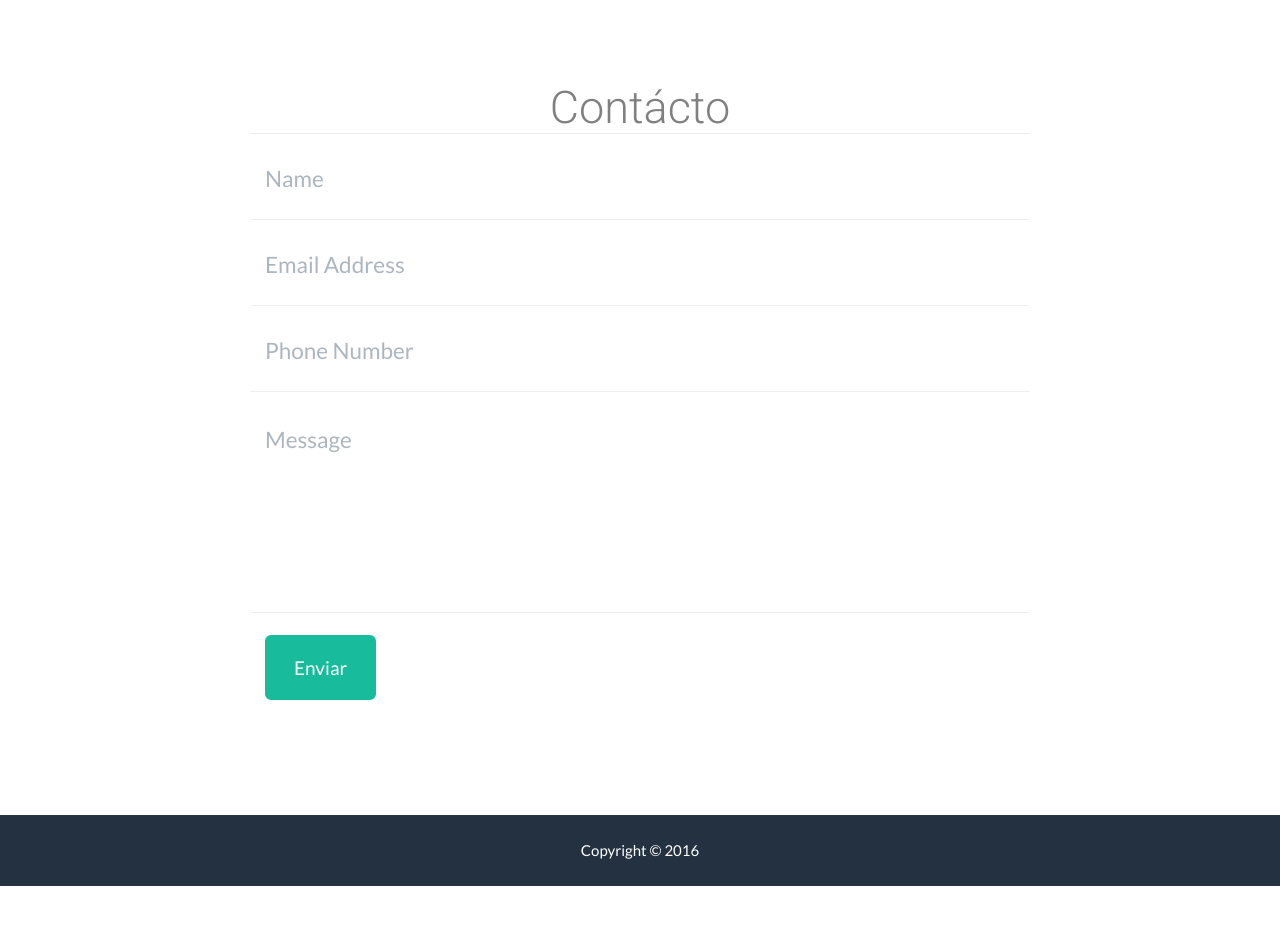
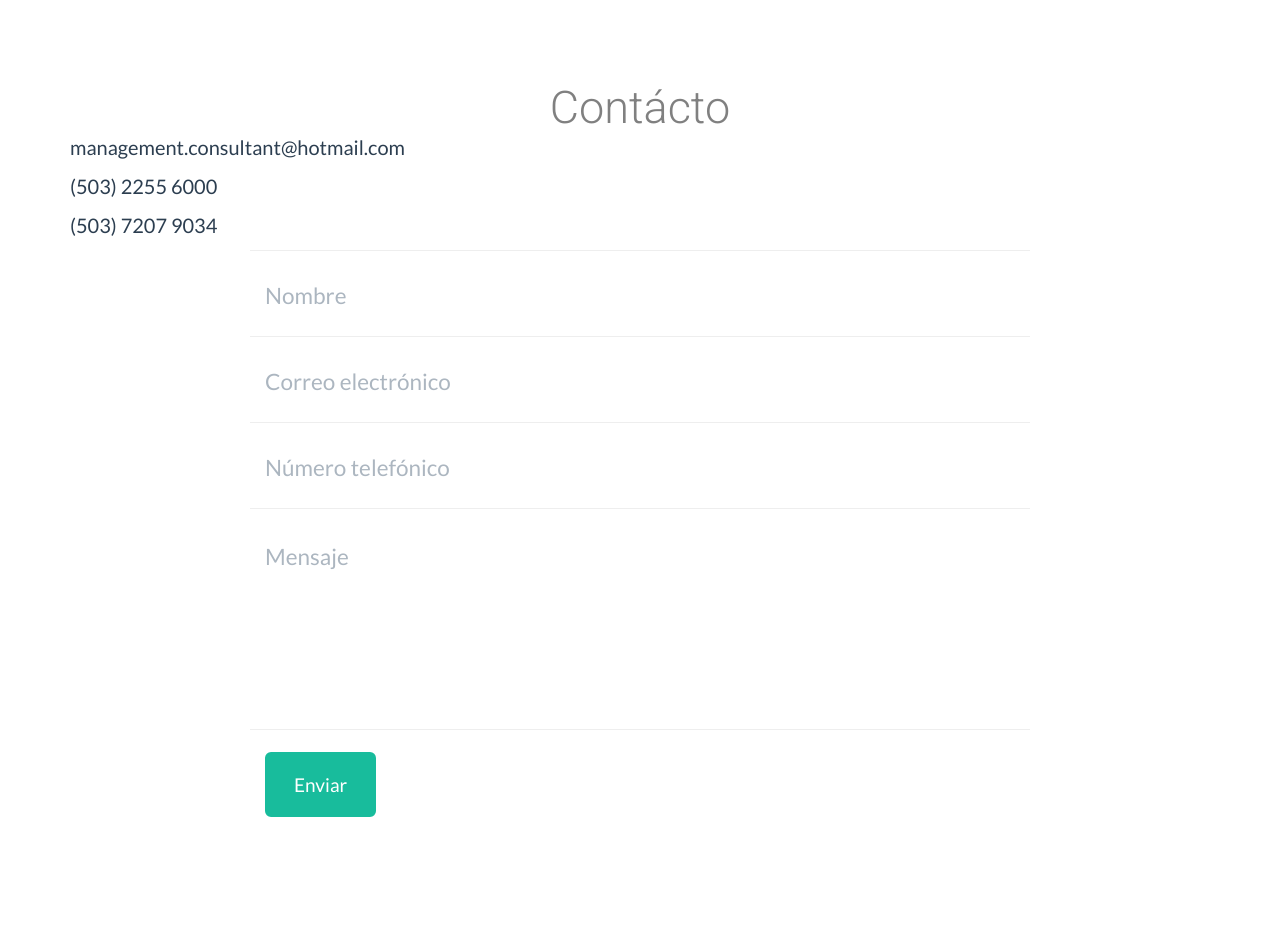
Before and after one commit to erikacastillo/erikacastillo.github.io, a plain HTML site: page index.html in a window 1280 px wide. Shown: the part 2500-3430 px from the top of the page. Before the commit the page ends 3386 px from the top, so only its background shows below. Drawn offline with nearby package versions, Linux system fonts and the light colour scheme.

Commit message:
Agregando informacion de contacto

```diff
--- a/index.html
+++ b/index.html
@@ -226,6 +226,10 @@
                     <h2>Contácto</h2>
                 </div>
             </div>
+            <p>management.consultant@hotmail.com</p>
+            <p>(503) 2255 6000</p>
+            <p>(503) 7207 9034</p>
+
             <div class="row">
                 <div class="col-lg-8 col-lg-offset-2">
                     <!-- To configure the contact form email address, go to mail/contact_me.php and update the email address in the PHP file on line 19. -->
@@ -233,29 +237,29 @@
                     <form name="sentMessage" id="contactForm" novalidate>
                         <div class="row control-group">
                             <div class="form-group col-xs-12 floating-label-form-group controls">
-                                <label>Name</label>
-                                <input type="text" class="form-control" placeholder="Name" id="name" required data-validation-required-message="Please enter your name.">
+                                <label>Nombre</label>
+                                <input type="text" class="form-control" placeholder="Nombre" id="name" required data-validation-required-message="Please enter your name.">
                                 <p class="help-block text-danger"></p>
                             </div>
                         </div>
                         <div class="row control-group">
                             <div class="form-group col-xs-12 floating-label-form-group controls">
-                                <label>Email Address</label>
-                                <input type="email" class="form-control" placeholder="Email Address" id="email" required data-validation-required-message="Please enter your email address.">
+                                <label>Correo electrónico</label>
+                                <input type="email" class="form-control" placeholder="Correo electrónico" id="email" required data-validation-required-message="Please enter your email address.">
                                 <p class="help-block text-danger"></p>
                             </div>
                         </div>
                         <div class="row control-group">
                             <div class="form-group col-xs-12 floating-label-form-group controls">
-                                <label>Phone Number</label>
-                                <input type="tel" class="form-control" placeholder="Phone Number" id="phone" required data-validation-required-message="Please enter your phone number.">
+                                <label>Celular</label>
+                                <input type="tel" class="form-control" placeholder="Número telefónico" id="phone" required data-validation-required-message="Please enter your phone number.">
                                 <p class="help-block text-danger"></p>
                             </div>
                         </div>
                         <div class="row control-group">
                             <div class="form-group col-xs-12 floating-label-form-group controls">
-                                <label>Message</label>
-                                <textarea rows="5" class="form-control" placeholder="Message" id="message" required data-validation-required-message="Please enter a message."></textarea>
+                                <label>Mensaje</label>
+                                <textarea rows="5" class="form-control" placeholder="Mensaje" id="message" required data-validation-required-message="Please enter a message."></textarea>
                                 <p class="help-block text-danger"></p>
                             </div>
                         </div>
```
